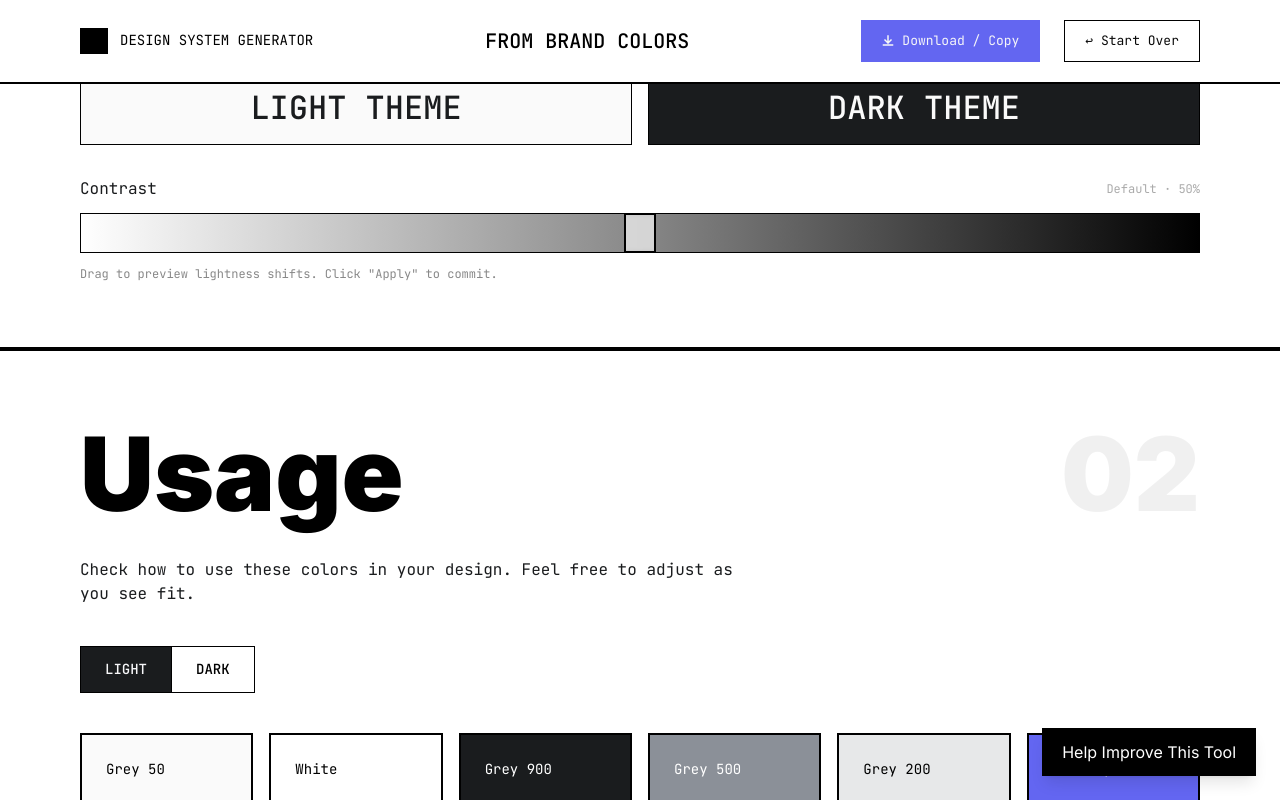
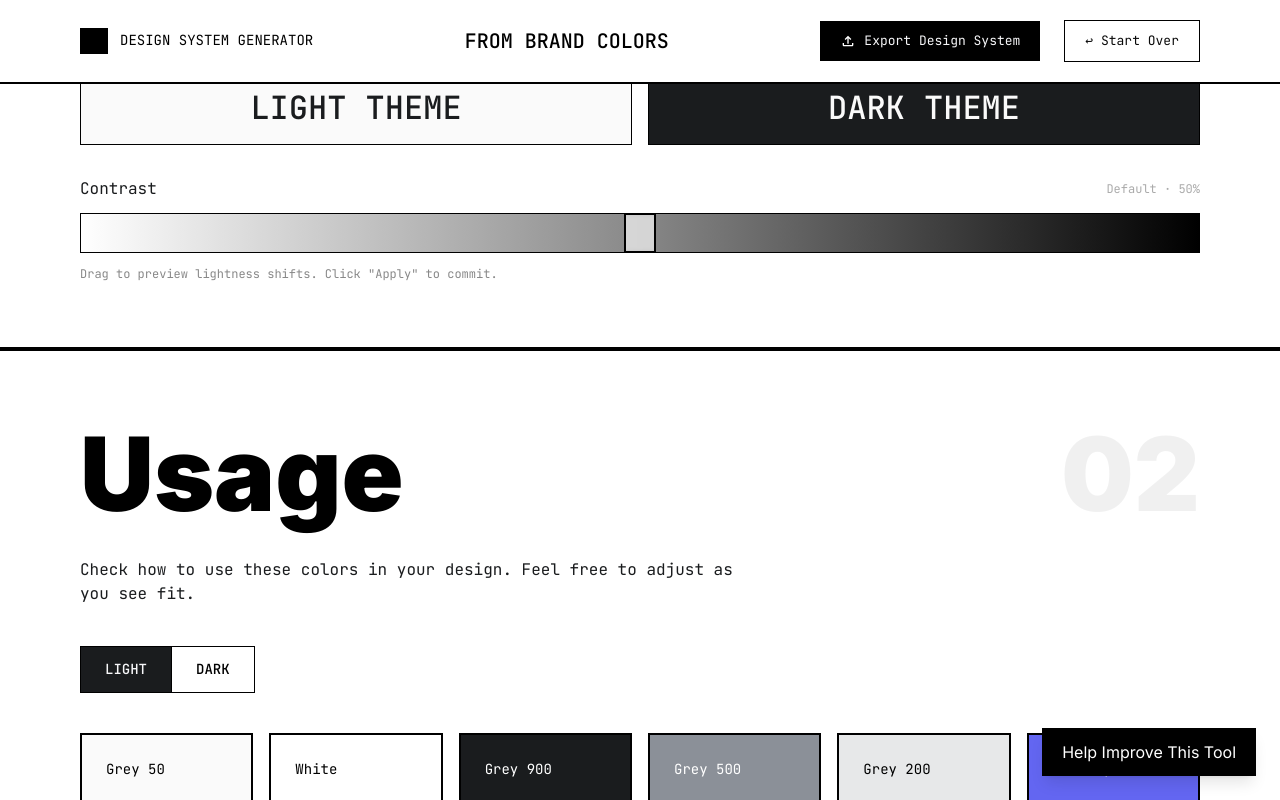
Before and after one commit to janviguliyan/image-palette, a Next.js app: page / in a window 1280 px wide. Both pictures are taken after typing "Sample", "Sample", "Sample" into the empty fields and a click on the button "GENERATE SYSTEM →". Shown: the part 780-1580 px from the top of the page. Built offline with nearby package versions, Linux system fonts and the light colour scheme; a web font is replaced by a local one.

Commit message:
minor-fixes

```diff
--- a/app/page.tsx
+++ b/app/page.tsx
@@ -156,16 +156,20 @@ export default function Home() {
                   onClick={() => setExportTab("css")}
                   className="font-mono text-[13px] px-5 py-2.5 flex items-center gap-2 transition-opacity hover:opacity-85"
                   style={{
-                    backgroundColor: designSystem.roles.primary,
+                    // backgroundColor: designSystem.roles.primary,
+                    backgroundColor: "black",
                     color: "#f6f6f8",
-                    border: `1px solid ${designSystem.roles.primary}`,
+                    // border: `1px solid ${designSystem.roles.primary}`,
                   }}
                 >
-                  <svg width="12" height="12" viewBox="0 0 12 12" fill="none">
+                  {/* <svg width="12" height="12" viewBox="0 0 12 12" fill="none">
                     <path d="M6 1v7M3 5l3 3 3-3" stroke="currentColor" strokeWidth="1.5" strokeLinecap="square"/>
                     <path d="M1.5 10h9" stroke="currentColor" strokeWidth="1.5" strokeLinecap="square"/>
+                  </svg> */}
+                  <svg width="16" height="16" viewBox="0 0 16 16" fill="none" xmlns="http://www.w3.org/2000/svg">
+                  <path d="M4 13.3333C3.63333 13.3333 3.31955 13.2029 3.05866 12.942C2.79733 12.6807 2.66666 12.3667 2.66666 12V10H4V12H12V10H13.3333V12C13.3333 12.3667 13.2029 12.6807 12.942 12.942C12.6807 13.2029 12.3667 13.3333 12 13.3333H4ZM7.33333 10.6667V5.23334L5.6 6.96667L4.66666 6.00001L8 2.66667L11.3333 6.00001L10.4 6.96667L8.66666 5.23334V10.6667H7.33333Z" fill="white"/>
                   </svg>
-                  Download / Copy
+                  Export Design System
                 </button>
                 <button
                   onClick={handleReset}
--- a/components/ExportTriggers.tsx
+++ b/components/ExportTriggers.tsx
@@ -376,6 +376,19 @@ export function ExportModal({ ds, primaryFont, secondaryFont, overrides, trigger
                   </li>
                 ))}
               </ol>
+              {
+                activeTab === "figma-plugin" && (
+                  <div className="relative w-[60%] aspect-video overflow-hidden bg-black my-4">
+                    <iframe
+                      className="absolute top-0 left-0 w-full h-full"
+                      src="https://www.youtube.com/embed/_i8xr0NiPP8?autoplay=1"
+                      title="Demo video"
+                      allow="autoplay; encrypted-media; picture-in-picture"
+                      allowFullScreen
+                    />
+                  </div>
+                )
+              }
             </div>
           )}
 
@@ -452,7 +465,7 @@ export default function ExportTriggers({
 
   return (
     <>
-      <div className="border-b-2 border-[#0a0a0a] flex flex-col sm:flex-row">
+      <div className="border-t-2 border-[#0a0a0a] flex flex-col sm:flex-row">
         {/* Label cell */}
         <div className="border-b sm:border-b-0 sm:border-r-2 border-[#0a0a0a] px-8 md:px-12 py-7 flex items-center shrink-0">
           <p className="font-mono text-[12px] uppercase tracking-[0.4em] text-[#888]">Export As</p>
```
